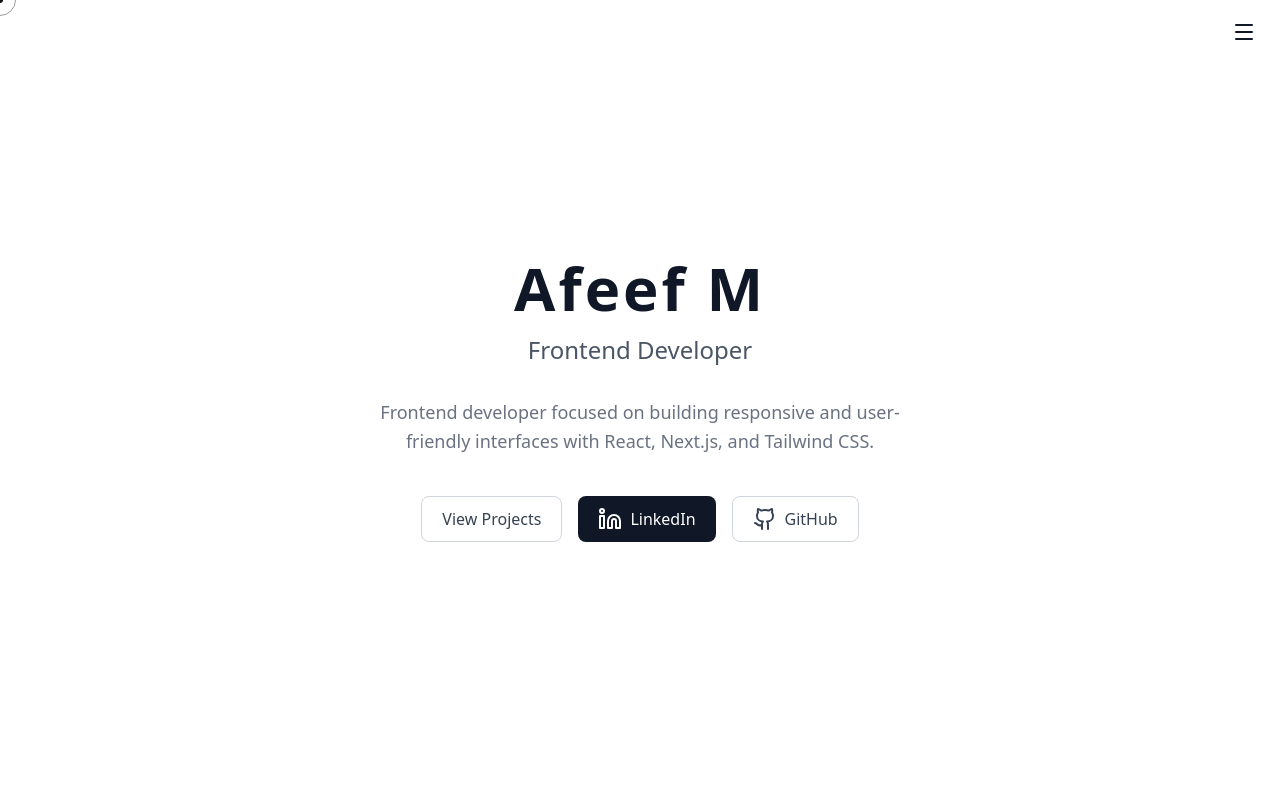
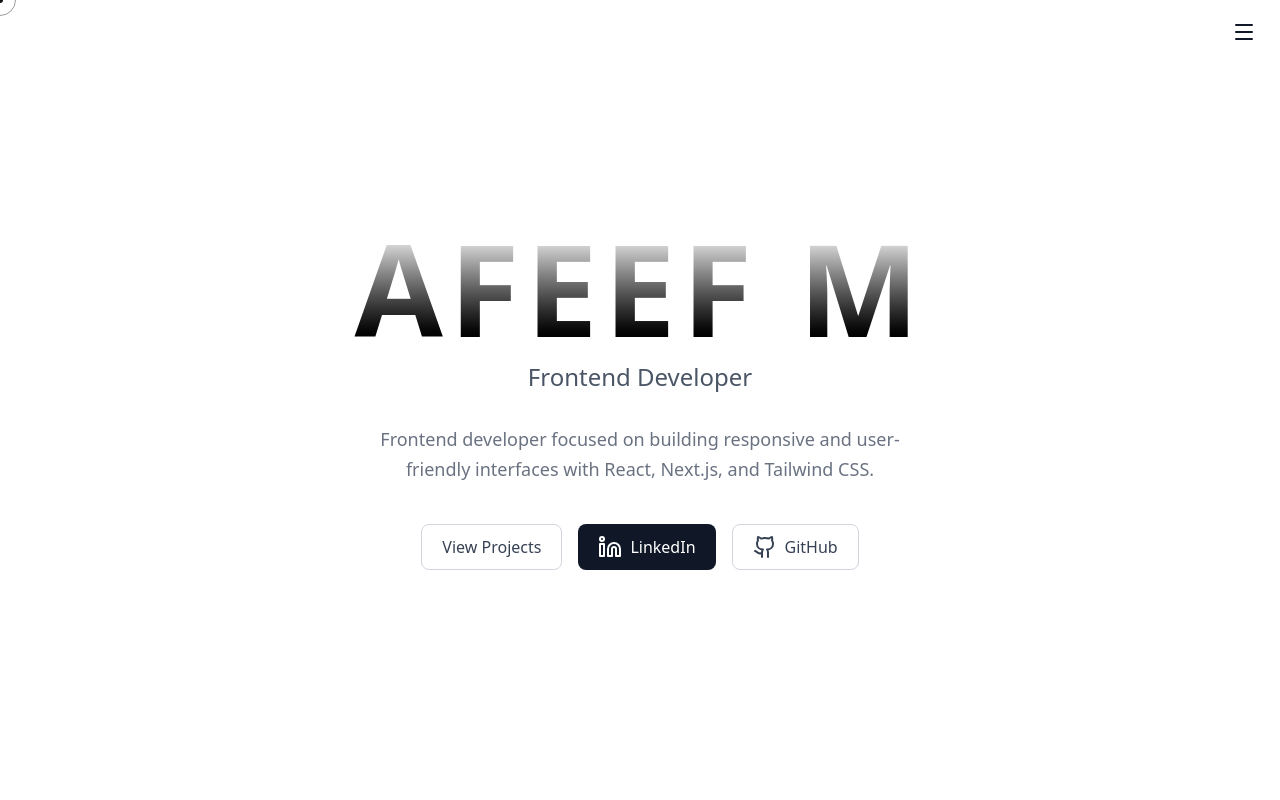
Before and after one commit to Afeef-m/portfolio_me, a Next.js app: page / in a window 1280 px wide. Shown: the top 800 px of the page. Built offline with nearby package versions, Linux system fonts and the light colour scheme.

Commit message:
portfolio

```diff
--- a/app/home/page.jsx
+++ b/app/home/page.jsx
@@ -45,13 +45,25 @@ export default function LandingPage() {
   ref={containerRef}
   className="relative min-h-screen flex items-center justify-center text-center px-4 sm:px-6 overflow-hidden bg-white"
 >
-  <div className="relative z-10 flex flex-col items-center max-w-4xl mx-auto">
-    <h1
-      ref={titleRef}
-      className="text-4xl sm:text-5xl md:text-6xl font-bold text-gray-900 tracking-wider"
-    >
-      Afeef M
-    </h1>
+  <div className="relative z-10 flex flex-col items-center w-full">
+   <h1
+  ref={titleRef}
+  className="
+    w-full
+    text-center
+    font-bold
+    leading-[0.9]
+    tracking-wider
+    text-[14vw] sm:text-[12vw] md:text-[10vw]
+    bg-linear-to-b from-[#ffffff] to-black
+    bg-clip-text
+
+    /* 3. Make text transparent so the gradient shows through */
+    text-transparent
+  "
+>
+  AFEEF M
+</h1>
 
     <h2
       ref={roleRef}
```
Also changed, not shown: app/home/home.css (+0 -8 lines).
